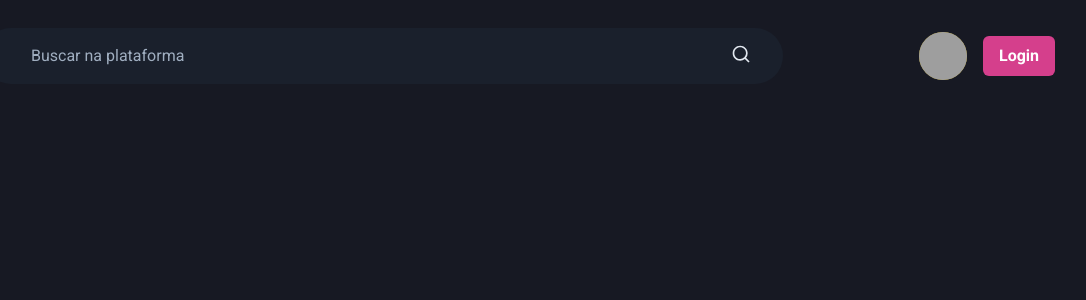
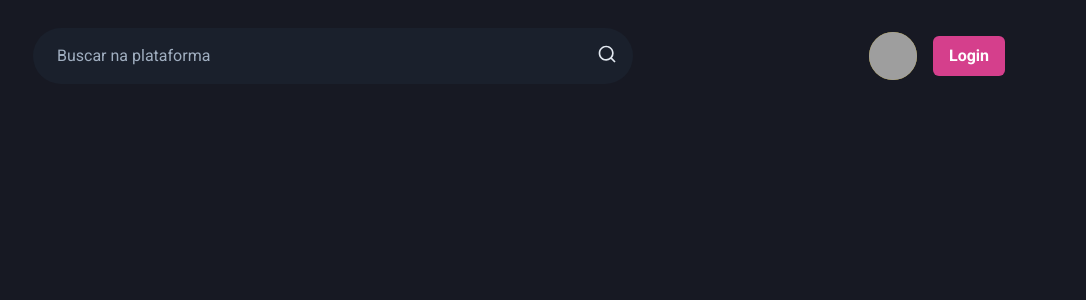
Before and after one commit to NicholasNeto/github-api, a Next.js app: page / in a window 1280 px wide. Shown: the top 300 px of the page, without its empty margins (133-1219 px from the left). Built offline with nearby package versions, Linux system fonts and the light colour scheme; grey boxes are pictures that could not be loaded.

Commit message:
fiz size of same components

```diff
--- a/src/components/Header/SearchBox.tsx
+++ b/src/components/Header/SearchBox.tsx
@@ -7,9 +7,9 @@ export function SearchBox() {
             as='label'
             flex='1'
             py='4' // py padding vertical | top | bottom
-            px='8' // px padding horizontal | left and right
+            px='4' // px padding horizontal | left and right
             ml='6'
-            maxWidth={800}
+            maxWidth={600}
             alignSelf='center'
             color='gray.200'
             position='relative'
@@ -17,9 +17,9 @@ export function SearchBox() {
             borderRadius='full'
         >
             <Input
-                color='gray.50'
+                color='gray.200'
                 variant='unstyled'
-                px='4'
+                px='2'
                 mr='4'
                 placeholder='Buscar na plataforma'
                 _placeholder={{ color: 'gray.400' }}
```
